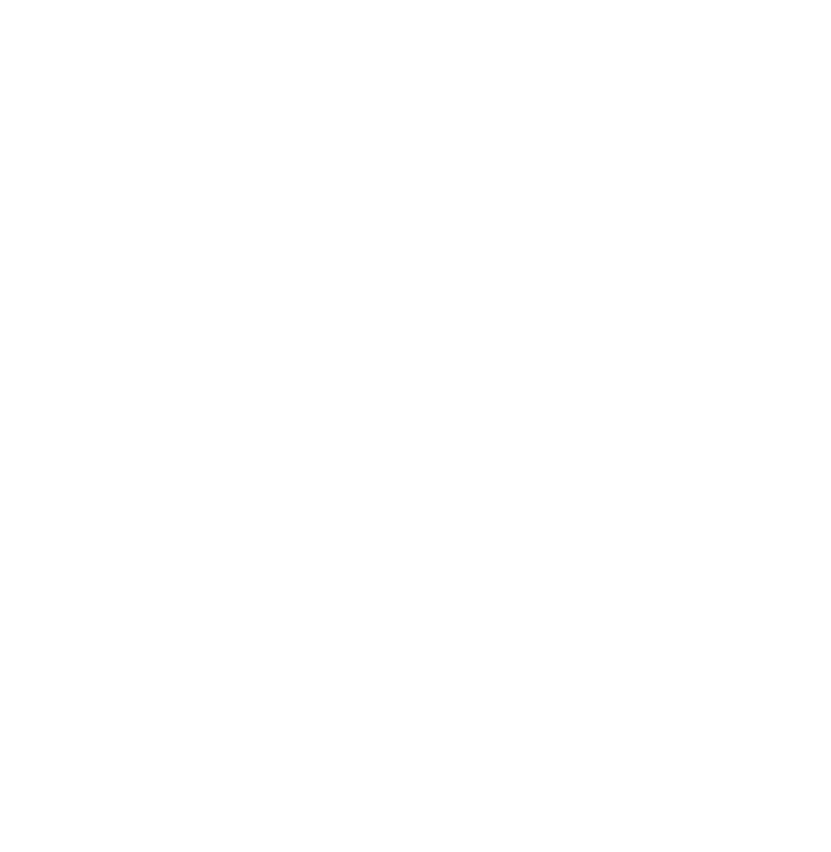
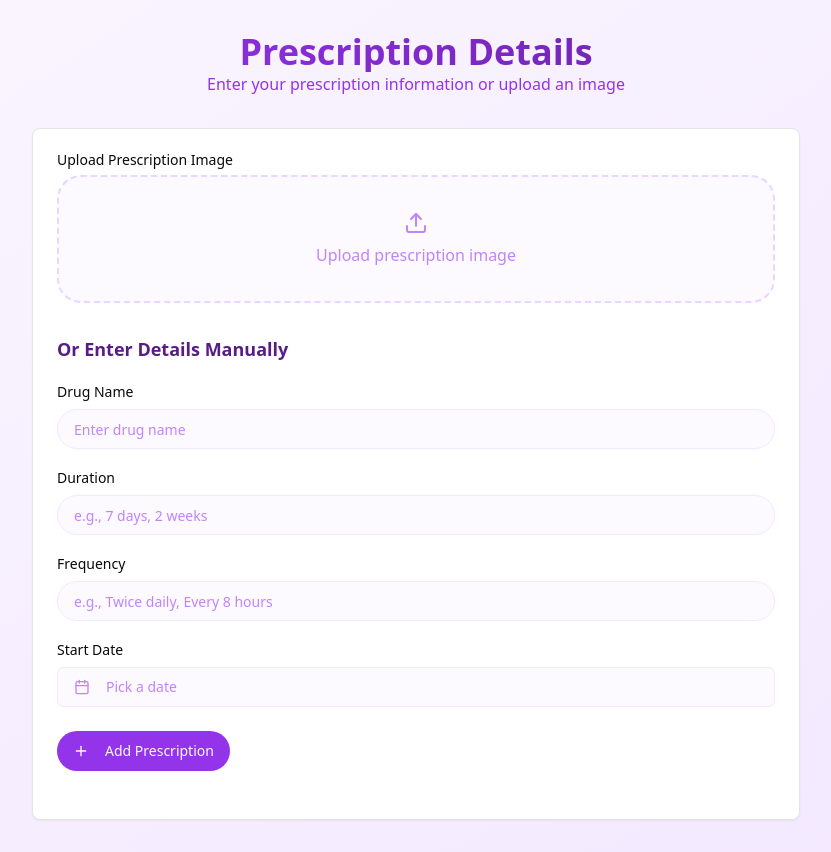
Before and after one commit to Cavista-Hackathon-2025/helix-health-frontend, a React (Vite) app: page /schedule in a window 1280 px wide. Before the commit this address had no page. Shown: the whole page, without its empty margins (224-1055 px from the left). Before the commit the page ends 800 px from the top, so only its background shows below. Built offline with nearby package versions, Linux system fonts and the light colour scheme.

Commit message:
Added prescription analysis

```diff
--- a/package.json
+++ b/package.json
@@ -20,6 +20,7 @@
     "class-variance-authority": "^0.7.1",
     "clsx": "^2.1.1",
     "date-fns": "^3.6.0",
+    "dayjs": "^1.11.13",
     "lucide-react": "^0.475.0",
     "react": "^19.0.0",
     "react-day-picker": "^8.10.1",
--- a/src/App.jsx
+++ b/src/App.jsx
@@ -2,6 +2,7 @@
 // import AuthenticatedNav from "./components/AuthenticatedNav";
 import LoginForm from "./pages/Login";
 import Onboarding from "./pages/Onboarding";
+import PrescriptionScheduleForm from "./pages/prescription-scheduler/Form";
 import SignupForm from "./pages/Signup";
 import SymptomForm from "./pages/wizard-pages/page";
 import { BrowserRouter, Route, Routes } from "react-router-dom";
@@ -9,14 +10,15 @@
 function App() {
   return (
     <>
-    <BrowserRouter>
-    <Routes>
-    <Route path="/" element={<LoginForm/>} />
-    <Route path="/onboarding" element={<Onboarding/>} />
-    <Route path="/signup" element={<SignupForm/>} />
-    <Route path="/symptoms" element={<SymptomForm/>} />
-    </Routes>
-    </BrowserRouter>
+      <BrowserRouter>
+        <Routes>
+          <Route path="/" element={<LoginForm />} />
+          <Route path="/onboarding" element={<Onboarding />} />
+          <Route path="/signup" element={<SignupForm />} />
+          <Route path="/symptoms" element={<SymptomForm />} />
+          <Route path="/schedule" element={<PrescriptionScheduleForm />} />
+        </Routes>
+      </BrowserRouter>
     </>
   );
 }
--- /dev/null
+++ b/src/components/prescriptionEntry.jsx
@@ -0,0 +1,78 @@
+/* eslint-disable react/prop-types */
+
+import { Label } from "@/components/ui/label"
+import { Input } from "@/components/ui/input"
+import { Button } from "@/components/ui/button"
+import { Popover, PopoverContent, PopoverTrigger } from "@/components/ui/popover"
+import { Calendar } from "@/components/ui/calendar"
+import { CalendarIcon } from "lucide-react"
+import { cn } from "@/lib/utils"
+import dayjs from "dayjs"
+
+export default function PrescriptionEntry({ currentEntry, handleInputChange }) {
+  return (
+    <div className="grid gap-4">
+      <div>
+        <Label htmlFor="drugName">Drug Name</Label>
+        <Input
+          id="drugName"
+          value={currentEntry.drugName}
+          onChange={(e) => handleInputChange("drugName", e.target.value)}
+          placeholder="Enter drug name"
+          className="mt-1.5 border-purple-100 bg-purple-50/50 placeholder:text-purple-400
+                   focus-visible:border-purple-200 focus-visible:ring-purple-100"
+        />
+      </div>
+
+      <div>
+        <Label htmlFor="duration">Duration</Label>
+        <Input
+          id="duration"
+          value={currentEntry.duration}
+          onChange={(e) => handleInputChange("duration", e.target.value)}
+          placeholder="e.g., 7 days, 2 weeks"
+          className="mt-1.5 border-purple-100 bg-purple-50/50 placeholder:text-purple-400
+                   focus-visible:border-purple-200 focus-visible:ring-purple-100"
+        />
+      </div>
+
+      <div>
+        <Label htmlFor="frequency">Frequency</Label>
+        <Input
+          id="frequency"
+          value={currentEntry.frequency}
+          onChange={(e) => handleInputChange("frequency", e.target.value)}
+          placeholder="e.g., Twice daily, Every 8 hours"
+          className="mt-1.5 border-purple-100 bg-purple-50/50 placeholder:text-purple-400
+                   focus-visible:border-purple-200 focus-visible:ring-purple-100"
+        />
+      </div>
+
+      <div>
+        <Label>Start Date</Label>
+        <Popover>
+          <PopoverTrigger asChild>
+            <Button
+              variant="outline"
+              className={cn(
+                "mt-1.5 w-full justify-start border-purple-100 bg-purple-50/50 text-left font-normal hover:bg-purple-100/50",
+                !currentEntry.startDate && "text-purple-400",
+              )}
+            >
+              <CalendarIcon className="mr-2 h-4 w-4" />
+              {currentEntry.startDate ? dayjs(currentEntry.startDate).format("MMMM D, YYYY") : "Pick a date"}
+            </Button>
+          </PopoverTrigger>
+          <PopoverContent className="w-auto p-0">
+            <Calendar
+              mode="single"
+              selected={currentEntry.startDate}
+              onSelect={(date) => handleInputChange("startDate", date)}
+              initialFocus
+            />
+          </PopoverContent>
+        </Popover>
+      </div>
+    </div>
+  )
+}
--- /dev/null
+++ b/src/pages/prescription-scheduler/Form.jsx
@@ -0,0 +1,156 @@
+import { useState } from "react"
+import { Card } from "@/components/ui/card"
+import { Label } from "@/components/ui/label"
+import { Button } from "@/components/ui/button"
+import { Plus, Upload, X, FileText } from "lucide-react"
+import dayjs from "dayjs"
+import PrescriptionEntry from "@/components/prescriptionEntry"
+
+export default function PrescriptionScheduleForm() {
+  const [prescriptions, setPrescriptions] = useState([])
+  const [currentEntry, setCurrentEntry] = useState({
+    drugName: "",
+    duration: "",
+    frequency: "",
+    startDate: null,
+  })
+  const [image, setImage] = useState(null)
+  const [imageDetails, setImageDetails] = useState(null)
+
+  const handleInputChange = (field, value) => {
+    setCurrentEntry((prev) => ({
+      ...prev,
+      [field]: value,
+    }))
+  }
+
+  const handleAddPrescription = () => {
+    if (currentEntry.drugName && currentEntry.duration && currentEntry.frequency && currentEntry.startDate) {
+      setPrescriptions((prev) => [...prev, { ...currentEntry, id: Date.now() }])
+      setCurrentEntry({
+        drugName: "",
+        duration: "",
+        frequency: "",
+        startDate: null,
+      })
+    }
+  }
+
+  const handleRemovePrescription = (id) => {
+    setPrescriptions((prev) => prev.filter((p) => p.id !== id))
+  }
+
+  const handleImageUpload = (e) => {
+    const file = e.target.files[0]
+    if (file) {
+      const reader = new FileReader()
+      reader.onloadend = () => {
+        setImage(reader.result)
+        setImageDetails({
+          name: file.name,
+          size: (file.size / 1024).toFixed(2) + ' KB'
+        })
+        setPrescriptions([])
+      }
+      reader.readAsDataURL(file)
+    }
+  }
+
+  const clearImage = () => {
+    setImage(null)
+    setImageDetails(null)
+  }
+
+  return (
+    <div className="min-h-screen bg-gradient-to-br from-purple-50 to-purple-100 p-4 md:p-8">
+      <div className="mx-auto max-w-3xl">
+        <div className="mb-8 text-center">
+          <h1 className="bg-gradient-to-r from-purple-600 to-purple-800 bg-clip-text text-4xl font-bold text-transparent">
+            Prescription Details
+          </h1>
+          <p className="text-purple-600">Enter your prescription information or upload an image</p>
+        </div>
+
+        <Card className="backdrop-blur-sm">
+          <div className="p-6">
+            <div className="mb-8">
+              <Label className="mb-2 block">Upload Prescription Image</Label>
+              <div className="flex items-center gap-4">
+                <label className="flex h-32 w-full cursor-pointer items-center justify-center rounded-3xl border-2 border-dashed border-purple-200 bg-purple-50/50 transition-colors hover:border-purple-300 hover:bg-purple-100/50">
+                  <input type="file" accept="image/*" onChange={handleImageUpload} className="hidden" />
+                  {image ? (
+                    <div className="flex items-center gap-4">
+                      <FileText className="h-8 w-8 text-purple-600" />
+                      <div className="flex flex-col">
+                        <span className="font-medium">{imageDetails.name}</span>
+                        <span className="text-sm text-purple-600">{imageDetails.size}</span>
+                      </div>
+                      <Button
+                        variant="ghost"
+                        size="sm"
+                        onClick={(e) => {
+                          e.preventDefault()
+                          clearImage()
+                        }}
+                        className="ml-4 text-purple-600 hover:bg-purple-100"
+                      >
+                        Clear
+                      </Button>
+                    </div>
+                  ) : (
+                    <div className="text-center text-purple-400">
+                      <Upload className="mx-auto mb-2 h-6 w-6" />
+                      <span>Upload prescription image</span>
+                    </div>
+                  )}
+                </label>
+              </div>
+            </div>
+
+            {prescriptions.length > 0 && !image && (
+              <div className="mb-6">
+                <h3 className="mb-4 text-lg font-semibold text-purple-900">Added Prescriptions</h3>
+                <div className="space-y-3">
+                  {prescriptions.map((prescription) => (
+                    <div
+                      key={prescription.id}
+                      className="flex items-center justify-between rounded-2xl border border-purple-100 bg-purple-50/50 p-4"
+                    >
+                      <div className="grid gap-1">
+                        <div className="font-medium">{prescription.drugName}</div>
+                        <div className="text-sm text-purple-600">
+                          {prescription.frequency} for {prescription.duration}
+                        </div>
+                        <div className="text-sm text-purple-600">
+                          Starting from {dayjs(prescription.startDate).format("MMMM D, YYYY")}
+                        </div>
+                      </div>
+                      <Button
+                        variant="ghost"
+                        size="icon"
+                        className="h-8 w-8 rounded-full text-purple-600 hover:bg-purple-100 hover:text-purple-700"
+                        onClick={() => handleRemovePrescription(prescription.id)}
+                      >
+                        <X className="h-4 w-4" />
+                      </Button>
+                    </div>
+                  ))}
+                </div>
+              </div>
+            )}
+
+            {!image && (
+              <div className="mb-6">
+                <h2 className="mb-4 text-lg font-semibold text-purple-900">Or Enter Details Manually</h2>
+                <PrescriptionEntry currentEntry={currentEntry} handleInputChange={handleInputChange} />
+                <Button onClick={handleAddPrescription} className="mt-6 rounded-full bg-purple-600 hover:bg-purple-700">
+                  <Plus className="mr-2 h-4 w-4" /> Add Prescription
+                </Button>
+              </div>
+            )}
+          </div>
+        </Card>
+      </div>
+    </div>
+  )
+}
```
Also changed, not shown: 1 other file (tests, documents, lock files or other folders).
